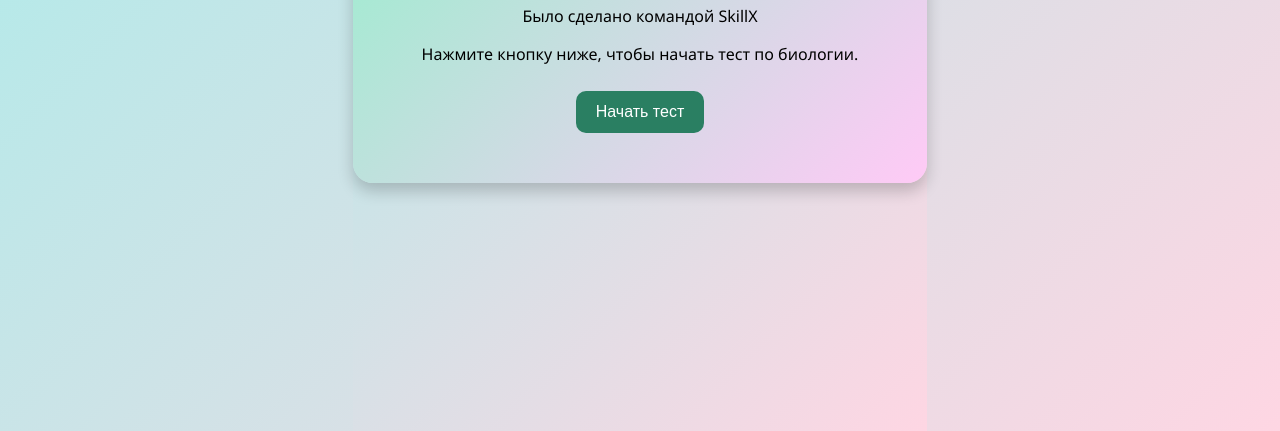
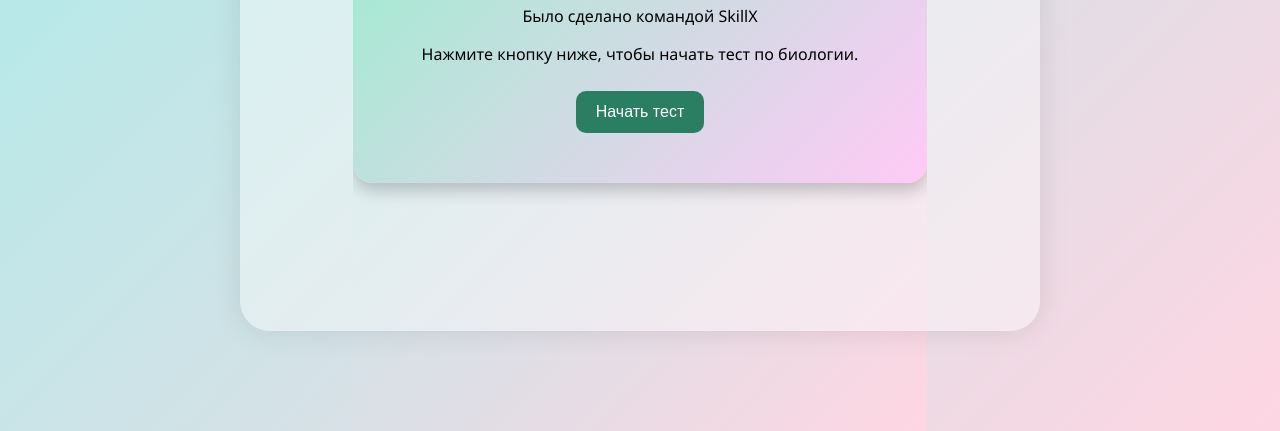
Before and after one commit to Djalil1000/BioCard, a plain HTML site: page index.html in a window 1280 px wide. Shown: the part 369-800 px from the top of the page. Drawn offline with Linux system fonts and the light colour scheme.

Commit message:
Add files via upload

```diff
--- a/index.html
+++ b/index.html
@@ -6,6 +6,7 @@
   <link rel="stylesheet" href="style.css">
 </head>
 <body>
+  <div class="background-layer"></div>
 
   <div id="welcome">
     <h1>Добро пожаловать в BioCards</h1>
@@ -251,6 +252,5 @@
       restartQuiz();
     });
   </script>
-
 </body>
 </html>
--- a/style.css
+++ b/style.css
@@ -6,9 +6,27 @@ html, body {
   display: flex;
   align-items: center;
   justify-content: center;
+  position: relative;
+  overflow: hidden;
+}
+
+.background-layer {
+  position: fixed;
+  top: 50%;
+  left: 50%;
+  width: 800px;
+  height: 600px;
+  transform: translate(-50%, -50%);
+  background: rgba(255, 255, 255, 0.4);
+  border-radius: 30px;
+  z-index: 0;
+  pointer-events: none;
+  box-shadow: 0 0 30px rgba(0, 0, 0, 0.1);
 }
 
 #welcome, #quiz {
+  position: relative;
+  z-index: 1;
   text-align: center;
   background: linear-gradient(135deg, #9aeece, #ffcaf6);
   padding: 40px;
```
